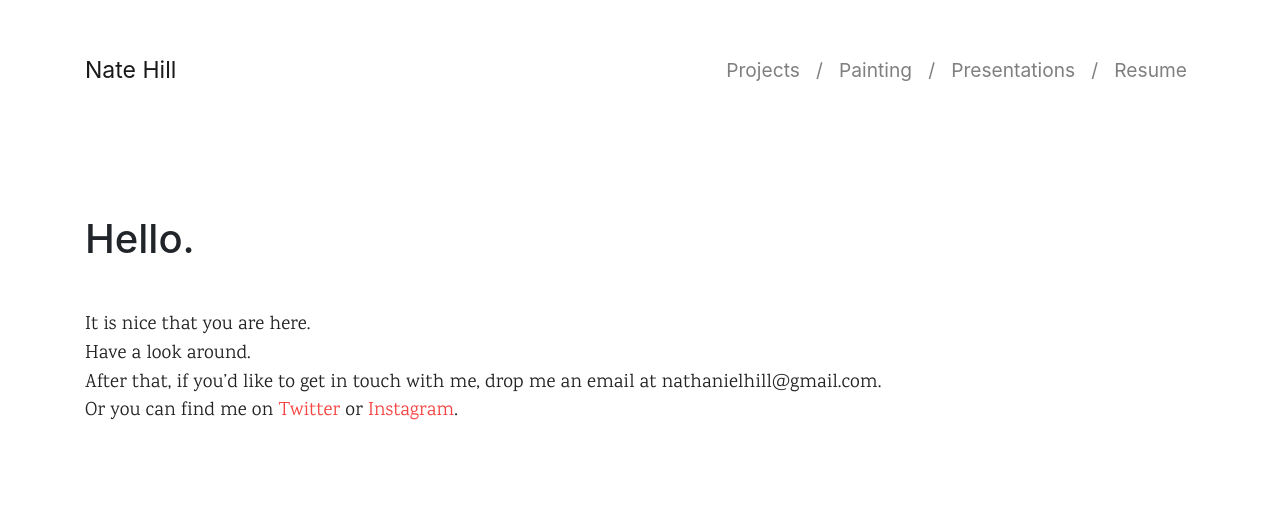
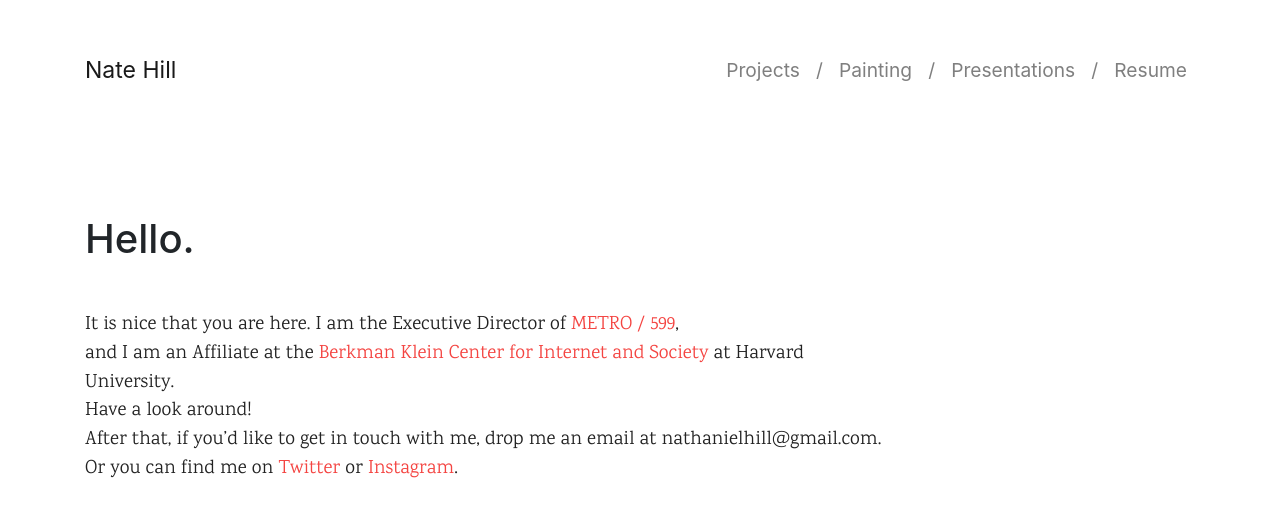
Before and after one commit to natehill/natehill.github.io, a Jekyll site: the page built from index.md, in a window 1280 px wide. Shown: the top 517 px of the page. Built offline with Jekyll 4.4.1, drawn with Linux system fonts in a browser that asks for light colours; nearby versions of some CDN libraries; our own code applies the rules of GitHub Pages for plain Markdown files.

Commit message:
updated index

```diff
--- a/index.md
+++ b/index.md
@@ -7,6 +7,8 @@ layout: home
 # Hello.
 
 It is nice that you are here.
-Have a look around.
+I am the Executive Director of [METRO / 599](http://metro.org),
+and I am an Affiliate at the [Berkman Klein Center for Internet and Society](http://cyber.harvard.edu/) at Harvard University.
+Have a look around!
 After that, if you'd like to get in touch with me, drop me an email at nathanielhill@gmail.com.
 Or you can find me on [Twitter](https://twitter.com/natenatenate) or [Instagram](https://www.instagram.com/natehillnatehill/).
```
